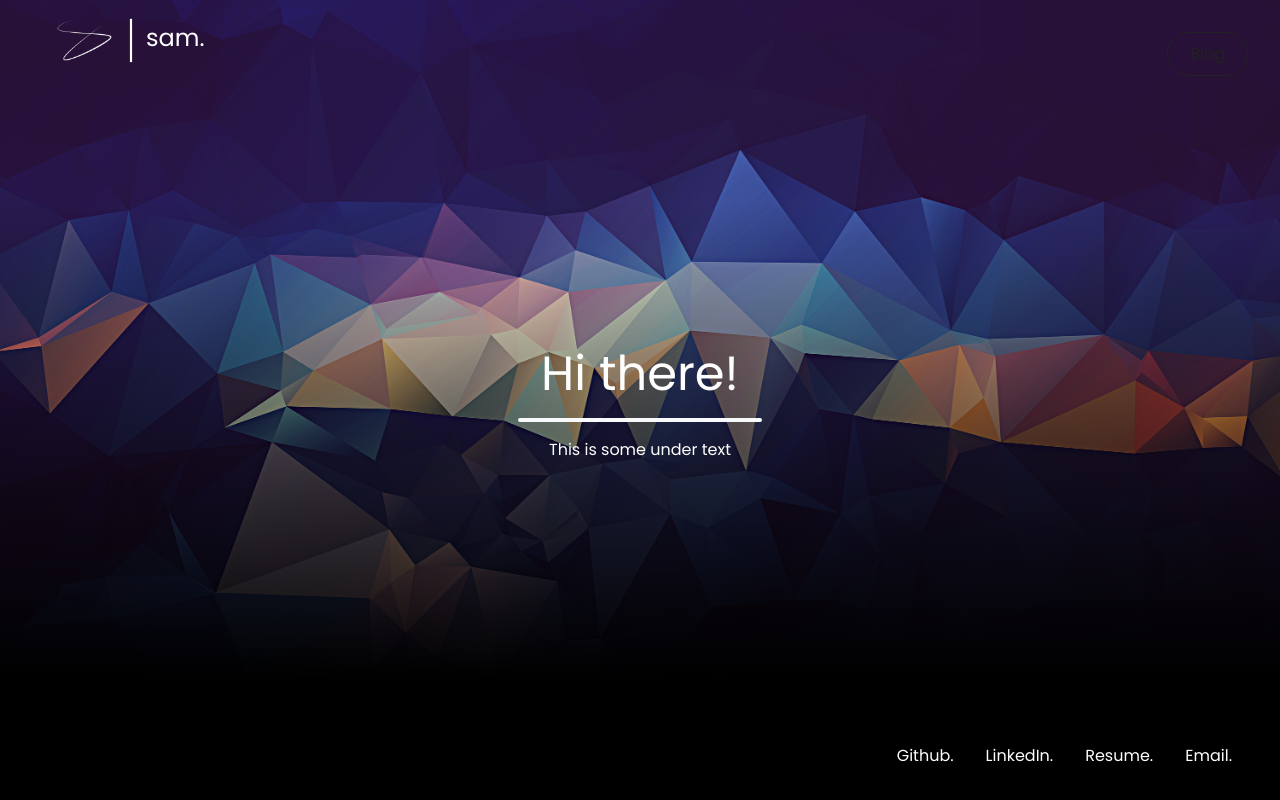
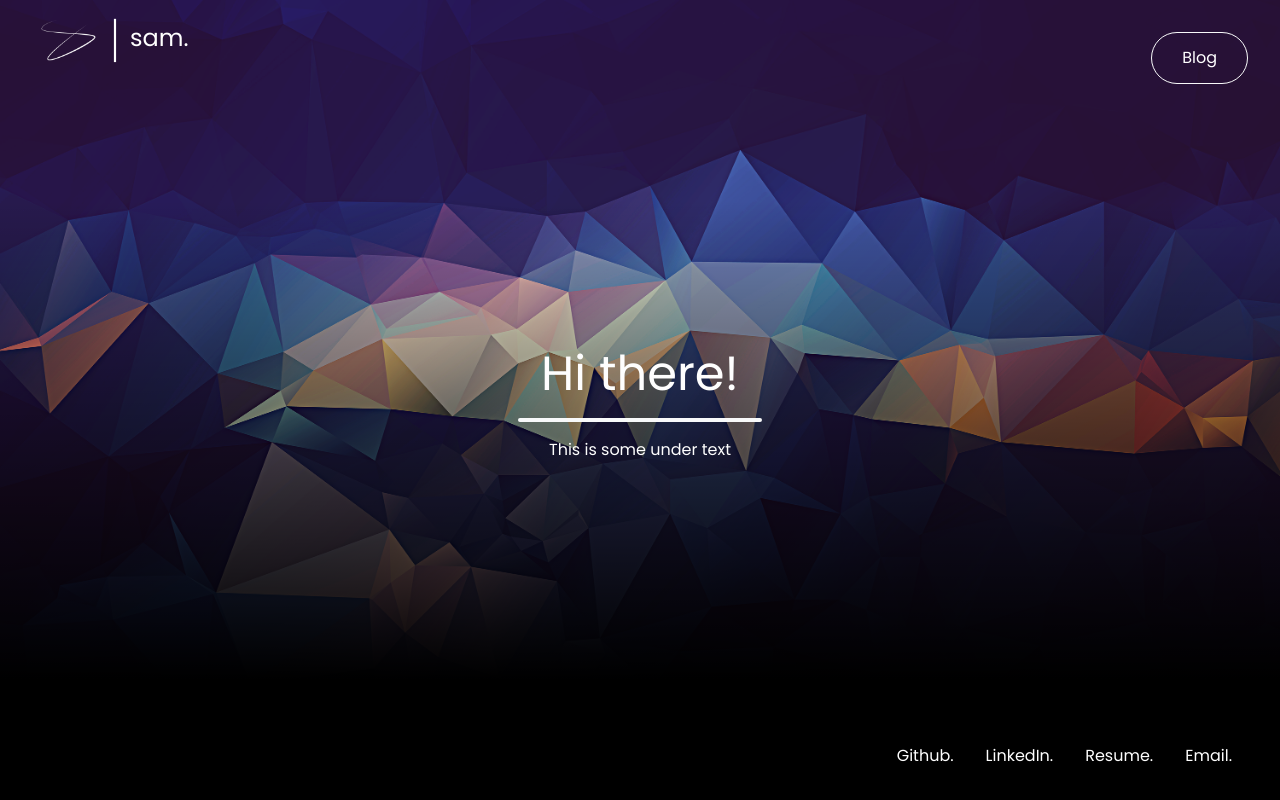
Before and after one commit to Optykan/Blog-v2, an Angular app in the folder client/: page /home in a window 1280 px wide. Built offline with nearby package versions, Linux system fonts and the light colour scheme.

Commit message:
small style changes

```diff
--- a/client/src/app/components/button/button.component.html
+++ b/client/src/app/components/button/button.component.html
@@ -1,4 +1,4 @@
-<button class="component-button" [class.rounded]="rounded">
+<button class="component-button" [class.rounded]="rounded" [class.thwhite]="thwhite" [class.thblack]="thblack">
 	<a href="#" routerLink="{{link}}" *ngIf="link" class="link" (click)="click">{{text}}</a>
 	<ng-content></ng-content>
 </button>
--- a/client/src/app/components/button/button.component.scss
+++ b/client/src/app/components/button/button.component.scss
@@ -12,10 +12,11 @@
 	a{
 		text-decoration: none;
 		color: palette(black, 900);
-		padding: 0.5rem 1rem;
+		padding: 0.75rem 1.5rem;
 		display: block;
 		@include default-transition(color);
 	}
+
 	&:hover{
 		background-color: pallete(black, 900);
 		border: 1px solid palette(black, 100);
@@ -23,4 +24,25 @@
 			color: palette(black, 900);
 		}
 	}
+	&.thwhite{
+		background-color: palette(black, 200);
+		border: palette(black, 500);
+		box-shadow: $default-box-shadow;
+		&:hover{
+			box-shadow: 4px 4px 8px map-get(map-get($palette, black), 300);
+		}
+	}
+	&.thblack{
+		background-color: transparent;
+		border-color: palette(black, 200);
+		&:hover{
+			background-color: palette(black, 200);
+			a{
+				color: palette(black, 800);
+			}
+		}
+		a{
+			color: white;
+		}
+	}
 }
--- a/client/src/app/components/button/button.component.ts
+++ b/client/src/app/components/button/button.component.ts
@@ -23,4 +23,6 @@ export class ButtonComponent implements OnInit {
   @Input() link: string;
   @Input() text: string;
   @Input() rounded: boolean;
+  @Input() thwhite: boolean;
+  @Input() thblack: boolean;
 }
--- a/client/src/app/pages/blog/blog-header/blog-header.component.html
+++ b/client/src/app/pages/blog/blog-header/blog-header.component.html
@@ -8,5 +8,5 @@
 			<p class="blog-subheader">The bumbling ravings of a madman</p>
 		</div>
 	</div>
-	<component-button link="/home" text="Home" class="home-button" [rounded]=1></component-button>
+	<component-button link="/home" text="Home" class="home-button" [thwhite]=1 [rounded]=1></component-button>
 </div>
--- a/client/src/app/pages/blog/blog-header/blog-header.component.scss
+++ b/client/src/app/pages/blog/blog-header/blog-header.component.scss
@@ -25,7 +25,7 @@
 	}
 	.component-logo{
 		position: absolute;
-		top: 3rem;
+		top: 2rem;
 		left: 1rem;
 	}
 	.home-button{
--- a/client/src/app/pages/blog/blog.component.html
+++ b/client/src/app/pages/blog/blog.component.html
@@ -1,5 +1,3 @@
 <blog-header></blog-header>
-<blog-post-preview [number]="1"></blog-post-preview>
-<blog-post-preview [number]="2" [reverse]=1></blog-post-preview>
 <blog-post-preview *ngFor="let post of posts; let i=index;" [number]="i+1" [post]="post" [reverse]="i%2==1"></blog-post-preview>
 <component-footer></component-footer>
--- a/client/src/app/pages/blog/post-preview/post-preview.component.html
+++ b/client/src/app/pages/blog/post-preview/post-preview.component.html
@@ -4,7 +4,7 @@
 			<h1 class="post-number is-size-3">/{{paddedNumber}}.</h1>
 			<h1 class="post-title is-size-3">{{post.title}}.</h1>
 			<p class="post-snippet">{{post.snippet}}</p>
-			<component-button class="read-more" link="{{post.link}}" text='Read More' [rounded]=true></component-button>
+			<component-button class="read-more" link="{{post.link}}" text='Read More'></component-button>
 		</div>
 		<div class="column is-4" *ngIf="reverse"></div>
 	</div>
--- a/client/src/app/pages/blog/post-preview/post-preview.component.ts
+++ b/client/src/app/pages/blog/post-preview/post-preview.component.ts
@@ -15,7 +15,7 @@ export class PostPreviewComponent implements OnInit {
   constructor() {
   	this.post = {
   		title: "test",
-  		snippet: "Lorem ipsum dolor sit amet, consectetur adipiscing elit. Maecenas vehicula, est at lacinia ultrices, ante eros volutpat odio, ut mollis turpis ligula nec mi.",
+  		snippet: "Future site of great content",
   		link: "link"
   	}
   }
--- a/client/src/app/pages/home/home.component.html
+++ b/client/src/app/pages/home/home.component.html
@@ -1,6 +1,6 @@
 <section id="component-home" appParallax [ratio]="0.01">
 	<component-logo class="component-logo"></component-logo>
-	<component-button id="blog-button" link="/blog" text="Blog" [rounded]=1></component-button>
+	<component-button id="blog-button" link="/blog" text="Blog" [rounded]=1 [thblack]=1></component-button>
 	<home-hero-text></home-hero-text>
 	<component-social id="home-component-social"></component-social>
 </section>
--- a/client/src/app/pages/home/home.component.scss
+++ b/client/src/app/pages/home/home.component.scss
@@ -21,7 +21,7 @@
 	.component-logo{
 		position:absolute;
 		top: 2rem;
-		left: 2rem;
+		left: 1rem;
 		// color: white;
 		filter: brightness(0) invert(1);
 	}
--- a/client/src/assets/_palette.scss
+++ b/client/src/assets/_palette.scss
@@ -22,3 +22,5 @@ $palette: (
 		100: #dbe1ff
 	)
 );
+
+$default-box-shadow: 2px 2px 5px map-get(map-get($palette, black), 400);
```
